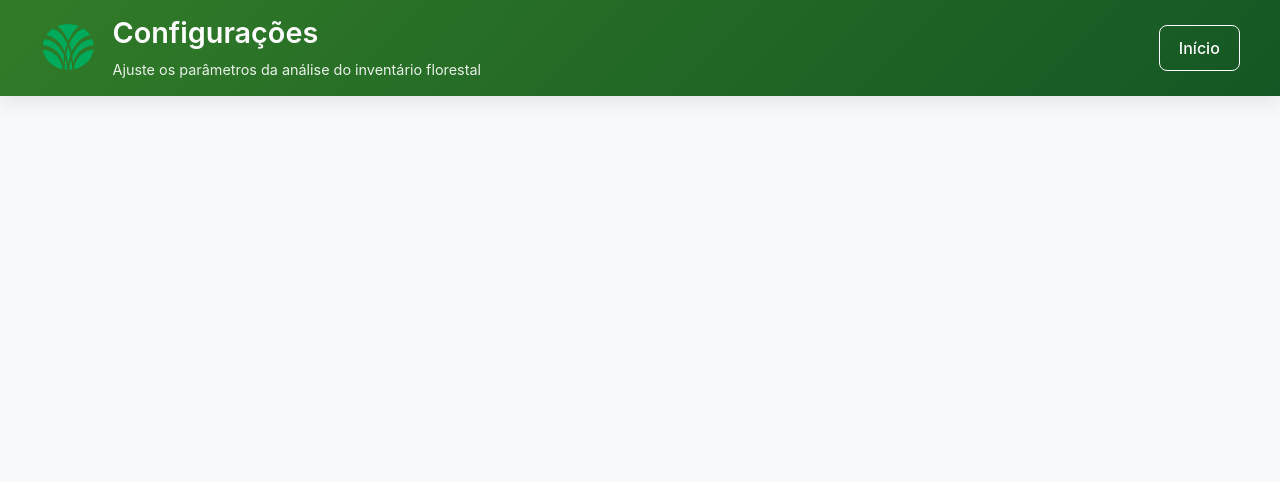
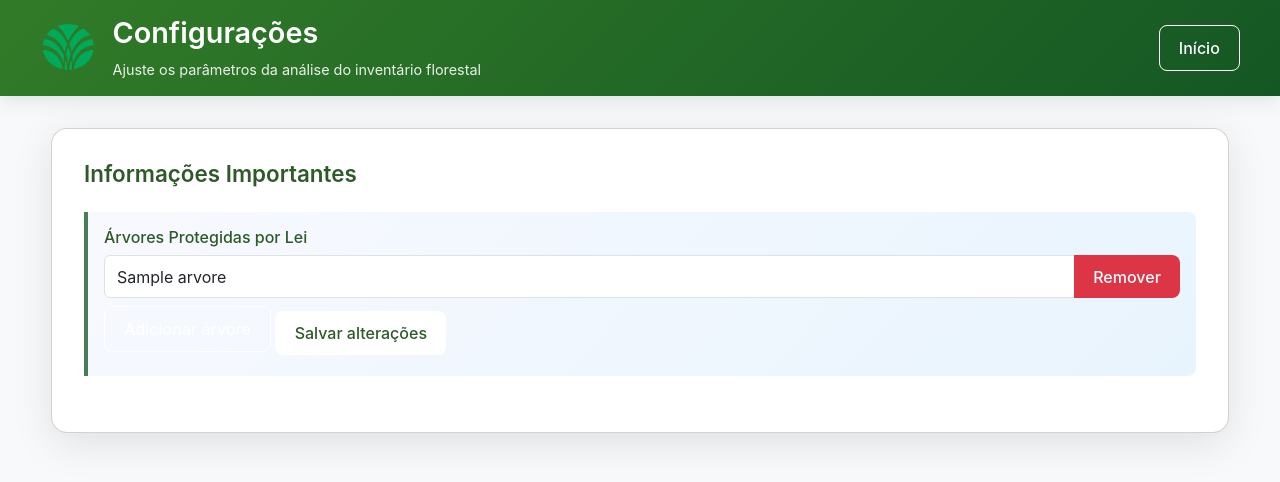
Before and after one commit to JonasMoreira56/selecao-corte, a Flask app: template templates/config.html in a window 1280 px wide. Shown: the top 482 px of the page. Run offline with Flask 3, Linux system fonts and the light colour scheme; the template is opened without the code that fills it: most values are stand-ins (such as "Sample title", 1, 10 or a date in 2020).

Commit message:
add: lista de arvores protegidas por lei, remover e salvar

```diff
--- a/app.py
+++ b/app.py
@@ -14,6 +14,9 @@
 PROCESSED_FOLDER = 'processed'
 VOLUME_FATOR = 0.001602
 VOLUME_EXPOENTE = 1.9
+
+# Lista inicial de árvores protegidas
+arvores_protegidas = ["ANDIROBA", "COPAIBA", "SERINGUEIRA", "CASTANHEIRA", "PAU ROSA"]
 
 # Garante que as pastas existam
 os.makedirs(UPLOAD_FOLDER, exist_ok=True)
@@ -248,23 +251,18 @@
     """Fornece o arquivo processado para download."""
     return send_from_directory(app.config['PROCESSED_FOLDER'], filename, as_attachment=True)
 
-@app.route('/configuracoes', methods=['GET', 'POST'])
-def pagina_configuracoes():
-    global VOLUME_FATOR, VOLUME_EXPOENTE
-    if request.method == 'POST':
-        VOLUME_FATOR = float(request.form.get('fator', VOLUME_FATOR))
-        VOLUME_EXPOENTE = float(request.form.get('expoente', VOLUME_EXPOENTE))
-        return redirect(url_for('pagina_configuracoes'))
+@app.route('/config', methods=['GET'])
+def config():
+    return render_template('config.html', arvores_protegidas=arvores_protegidas)
 
-    # Passe os valores atuais de min_dap e max_dap se desejar
-    min_dap = 50  # ou recupere de algum lugar
-    max_dap = 100 # ou recupere de algum lugar
-    return render_template(
-        'config.html',
-        min_dap=min_dap,
-        max_dap=max_dap,
-        fator=VOLUME_FATOR,
-        expoente=VOLUME_EXPOENTE)
+@app.route('/update_protegidas', methods=['POST'])
+def update_protegidas():
+    global arvores_protegidas
+    # Recebe a lista do formulário
+    arvores = request.form.getlist('arvores[]')
+    # Remove vazios e padroniza para maiúsculas
+    arvores_protegidas = [a.strip().upper() for a in arvores if a.strip()]
+    return redirect(url_for('config'))
 
 @app.route('/novo-projeto')
 def novo_projeto():
--- a/static/style.css
+++ b/static/style.css
@@ -134,7 +134,7 @@
 } */
 
 .modal {
-    display:none; position:fixed; z-index:2000; left:0; top:0; width:100vw; height:100vh; background:rgba(28, 28, 28, 0.758);
+    display:none; position:fixed; z-index:2000; left:0; top:0; width:100vw; height:100vh; color: #e8f4fd;
 }
 
 
--- a/templates/config.html
+++ b/templates/config.html
@@ -37,69 +37,62 @@
       </div>
     </header>
 
-    <!-- <div class="card">
+    <!-- ...existing code... -->
+    <div class="card">
       <h2>Informações Importantes</h2>
 
       <div class="criteria-info">
         <h3>Árvores Protegidas por Lei</h3>
-        <ul>
-          <li>ANDIROBA</li>
-          <li>
-           COPAIBA
-          </li>
-          <li>SERINGA</li>
-          <li>CASTANHEIRA</li>
-          <li> PAU ROSA</li>
-        </ul>
+        <form method="POST" action="{{ url_for('update_protegidas') }}">
+          <div id="arvores-lista">
+            {% for arvore in arvores_protegidas %}
+            <div class="input-group mb-2">
+              <input
+                type="text"
+                name="arvores[]"
+                class="form-control"
+                value="{{ arvore }}"
+                required
+              />
+              <button
+                type="button"
+                class="btn btn-danger"
+                onclick="removerCampo(this)"
+              >
+                Remover
+              </button>
+            </div>
+            {% endfor %}
+          </div>
+          <button
+            type="button"
+            class="btn btn-secondary mb-2"
+            onclick="adicionarCampo()"
+          >
+            Adicionar árvore
+          </button>
+          <button type="submit" class="btn btn-primary">
+            Salvar alterações
+          </button>
+        </form>
       </div>
     </div>
 
-    <div class="container mt-4">
-      <h2 class="text-center mb-4">Configurações de Análise</h2>
-      <form action="/config" method="post">
-        <div class="mb-3">
-          <label for="min_dap" class="form-label">Diâmetro Mínimo (DAP):</label>
-          <input
-            type="number"
-            class="form-control"
-            id="min_dap"
-            name="min_dap"
-            value="{{ min_dap }}"
-            required
-          />
-        </div>
-        <div class="mb-3">
-          <label for="max_dap" class="form-label">Diâmetro Máximo (DAP):</label>
-          <input
-            type="number"
-            class="form-control"
-            id="max_dap"
-            name="max_dap"
-            value="{{ max_dap }}"
-            required
-          />
-        </div>
-        <button type="submit" class="btn btn-primary">
-          Atualizar Configurações
-        </button>
-        <a href="/" class="btn btn-secondary ms-2">Voltar</a>
-      </form>
-
-      <form method="post">
-        <label for="fator">Fator do Volume:</label>
-        <input type="number" step="any" name="fator" value="{{ fator }}" />
-        <br />
-        <label for="expoente">Expoente do Volume:</label>
-        <input
-          type="number"
-          step="any"
-          name="expoente"
-          value="{{ expoente }}"
-        />
-        <br />
-        <button type="submit">Salvar</button>
-      </form>
-    </div>
-  -->
+    <script>
+      function adicionarCampo() {
+        const lista = document.getElementById("arvores-lista");
+        const div = document.createElement("div");
+        div.className = "input-group mb-2";
+        div.innerHTML = `
+          <input type="text" name="arvores[]" class="form-control" required>
+          <button type="button" class="btn btn-danger" onclick="removerCampo(this)">Remover</button>
+        `;
+        lista.appendChild(div);
+      }
+      function removerCampo(btn) {
+        btn.parentElement.remove();
+      }
+    </script>
+    <!-- ...existing code... -->
   </body>
 </html>
--- a/templates/index.html
+++ b/templates/index.html
@@ -80,7 +80,7 @@
             Novo Projeto
           </button>
           <!-- Adicione um link para baixar um modelo de arquivo -->
-          <a href="/configuracoes" class="btn btn-secondary">Configurações</a>
+          <a href="/config" class="btn btn-secondary">Configurações</a>
           <!-- <button class="btn btn-secondary" onclick="showAbout()">Sair</button> -->
         </div>
       </div>
@@ -89,7 +89,7 @@
 
     <!-- Modal de confirmação -->
     <div class="modal" tabindex="-1" id="modalConfirmacao">
-      <div style="background:rgba(255, 255, 255, 0.5); margin:10% auto; padding:30px; border-radius:8px; width:320px; text-align:center; position:relative;">
+      <div style="background:rgba(0, 0, 0, 0.5); margin:8% auto; padding:40px; border-radius:8px; width:350px; text-align:center; position:relative;">
         <p>Tem certeza que deseja iniciar um novo projeto? Os dados atuais serão perdidos.</p>
         <button class="btn btn-primary" id="confirmarNovoProjeto">Sim, continuar</button>
         <button class="btn btn-secondary" onclick="fecharModalConfirmacao()">Cancelar</button>
```
